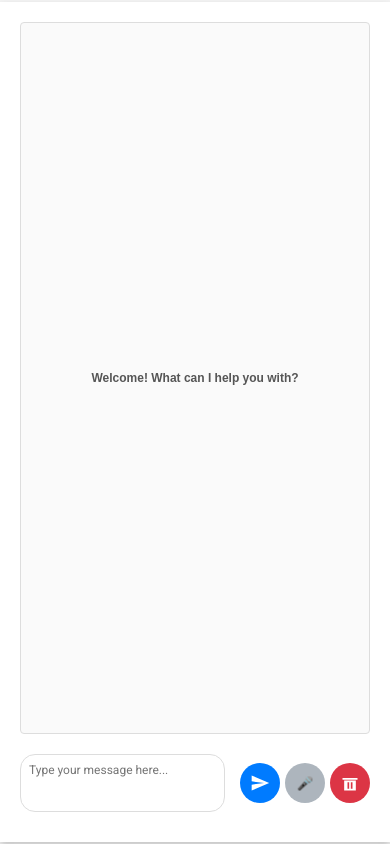
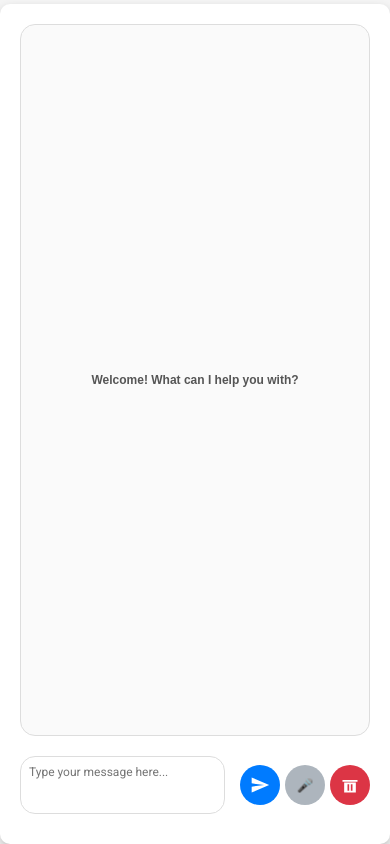
Before and after one commit to anish1306/ChatBot, a website: page index.html in a window 390 px wide. Drawn offline with Linux system fonts and the light colour scheme.

Commit message:
Update styles.css

```diff
--- a/styles.css
+++ b/styles.css
@@ -263,12 +263,14 @@ body {
 @media (max-width: 480px) {
     #chat-container {
         width: 100%;
-        height: 100%;
-        border-radius: 0;
+        height: calc(100vh - env(safe-area-inset-bottom)); /* Adjust height to account for safe area */
+        border-radius: 10px; /* Add smaller curved edges for mobile */
+        margin-bottom: env(safe-area-inset-bottom); /* Add spacing for the safe area */
     }
 
     #messages {
         padding: 10px;
+        border-radius: 15px;
     }
 
     #user-input {
```
